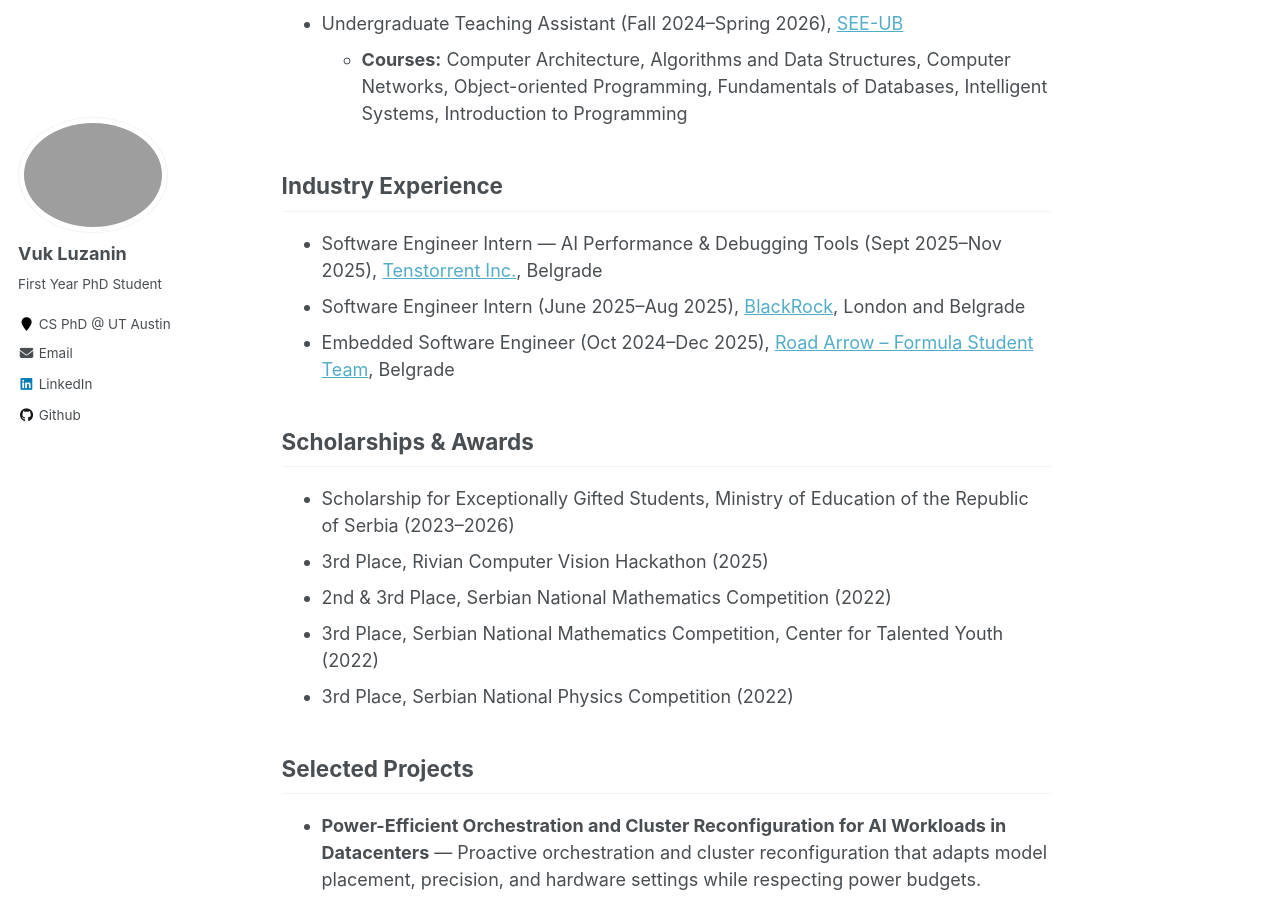
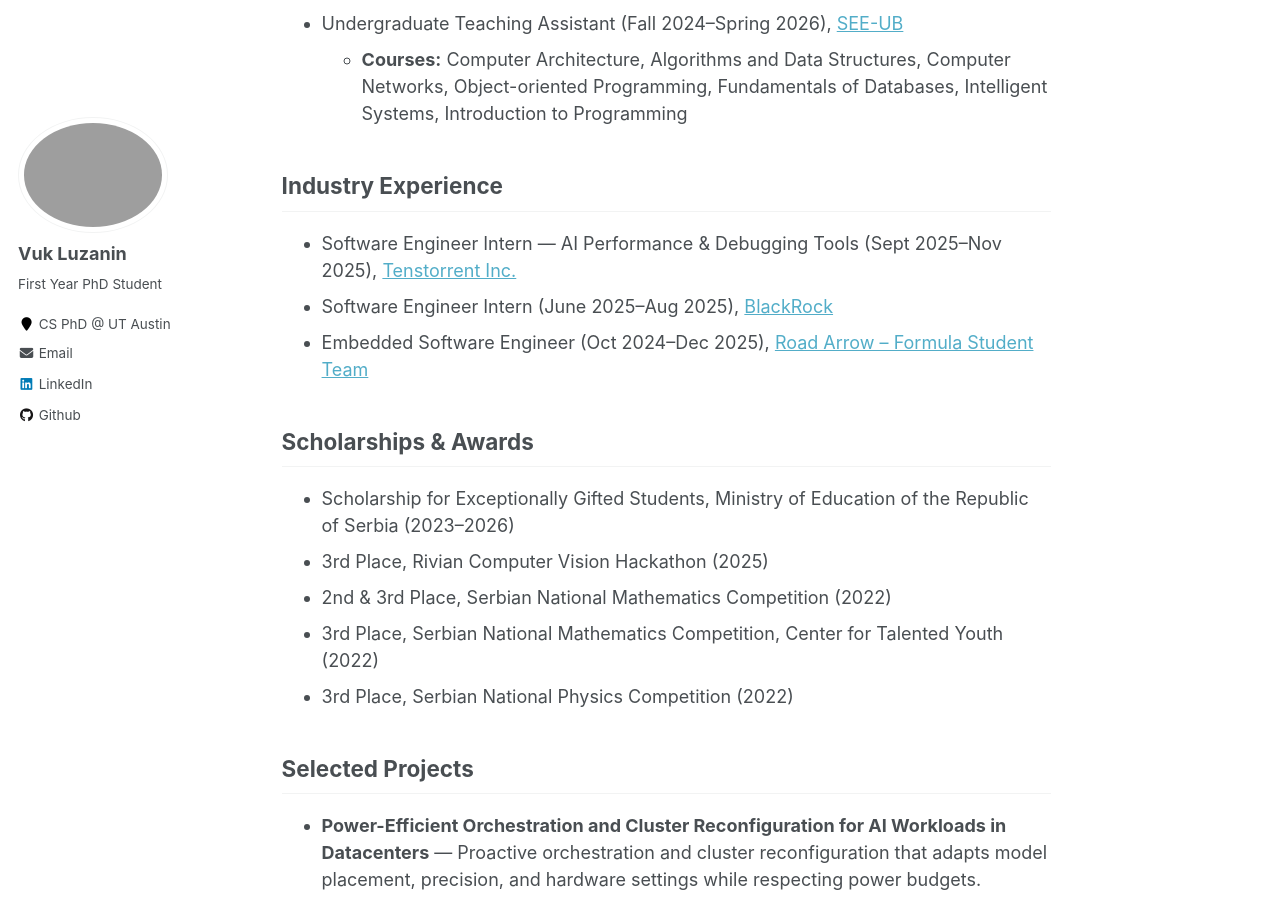
Before and after one commit to Vuk-Luzanin/Vuk-Luzanin.github.io, a Jekyll site: the page built from _portfolio/vuk-luzanin-portfolio.md, in a window 1280 px wide and 900 px high, scrolled down 988 px. Built offline with Jekyll 4.4.1, drawn with Linux system fonts in a browser that asks for light colours; a script bundle is joined from its source files by our own code; library files that are not in the unit come from our copies.

Commit message:
Remove industry experience locations

```diff
--- a/_portfolio/vuk-luzanin-portfolio.md
+++ b/_portfolio/vuk-luzanin-portfolio.md
@@ -27,9 +27,9 @@ collection: portfolio
 
 ## Industry Experience
 
-- Software Engineer Intern — AI Performance & Debugging Tools (Sept 2025–Nov 2025), [Tenstorrent Inc.](https://tenstorrent.com/), Belgrade
-- Software Engineer Intern (June 2025–Aug 2025), [BlackRock](https://www.blackrock.com/), London and Belgrade
-- Embedded Software Engineer (Oct 2024–Dec 2025), [Road Arrow – Formula Student Team](https://fsra.stt.org.rs/), Belgrade
+- Software Engineer Intern — AI Performance & Debugging Tools (Sept 2025–Nov 2025), [Tenstorrent Inc.](https://tenstorrent.com/)
+- Software Engineer Intern (June 2025–Aug 2025), [BlackRock](https://www.blackrock.com/)
+- Embedded Software Engineer (Oct 2024–Dec 2025), [Road Arrow – Formula Student Team](https://fsra.stt.org.rs/)
 
 ## Scholarships & Awards
 
```
